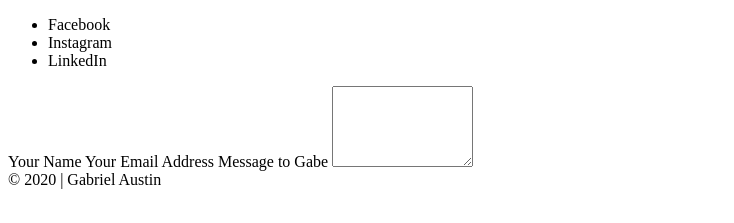
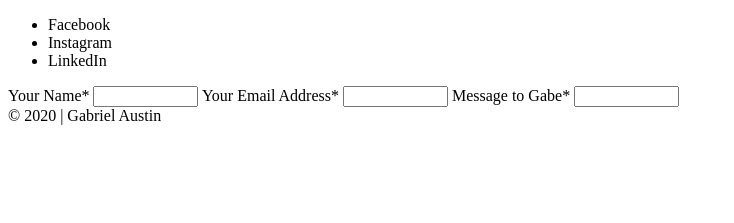
Before and after one commit to gabeaustin/main_site, a plain HTML site: page contact.html in a window 1280 px wide. Shown: the part 175-398 px from the top of the page, without its empty margins (0-734 px from the left). Drawn offline with Linux system fonts and the light colour scheme.

Commit message:
add input types to contact form

```diff
--- a/contact.html
+++ b/contact.html
@@ -28,10 +28,16 @@
 
 		<div>
 			<form>
-				<label for="name">Your Name</label>
-				<label for="email">Your Email Address</label>
-				<label for="message">Message to Gabe</label>
-				<textarea rows="5" cols="15" name="message" id="message"></textarea>
+				<label for="name">Your Name<span class="required">*</span></label>
+				<input type="text" id="name" name="name" required
+       minlength="3" maxlength="40" size="10">
+
+				<label for="email">Your Email Address<span class="required">*</span></label>
+				<input type="text" id="email" name="email" required
+       minlength="3" maxlength="60" size="10">
+
+				<label for="message">Message to Gabe<span class="required">*</span></label>
+				<input type="textarea" id="message" name="message" rows="5" cols="15" required size="10">
 			</form>
 		</div>
 
```
